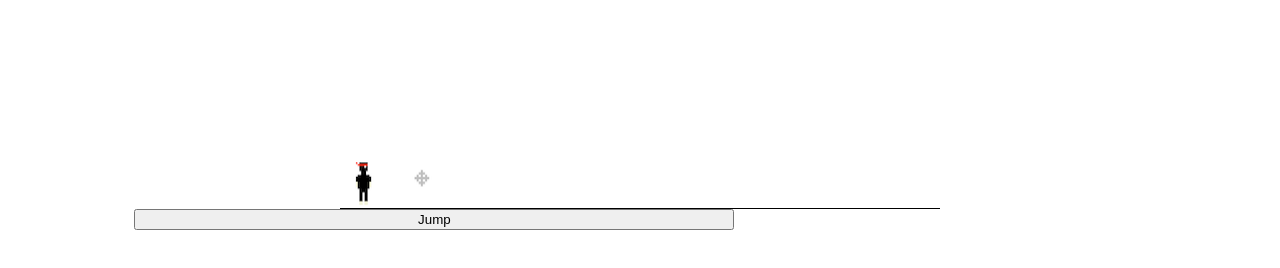
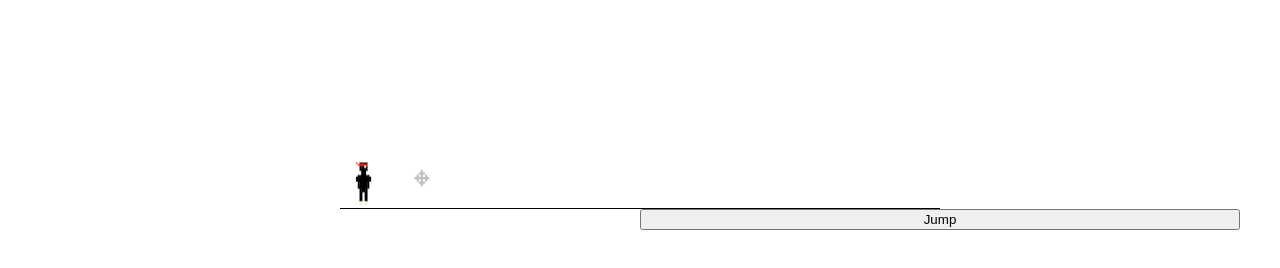
Before and after one commit to haker-ars/haker-ars.github.io, a plain HTML site: page index.html in a window 1280 px wide. Drawn offline with Linux system fonts and the light colour scheme.

Commit message:
Update style.css

```diff
--- a/style.css
+++ b/style.css
@@ -7,7 +7,7 @@
 
 #button {
     width: 600px;
-    margin-left: 10%;
+    margin-left: 50%;
 }
 
 #ninja {
```
